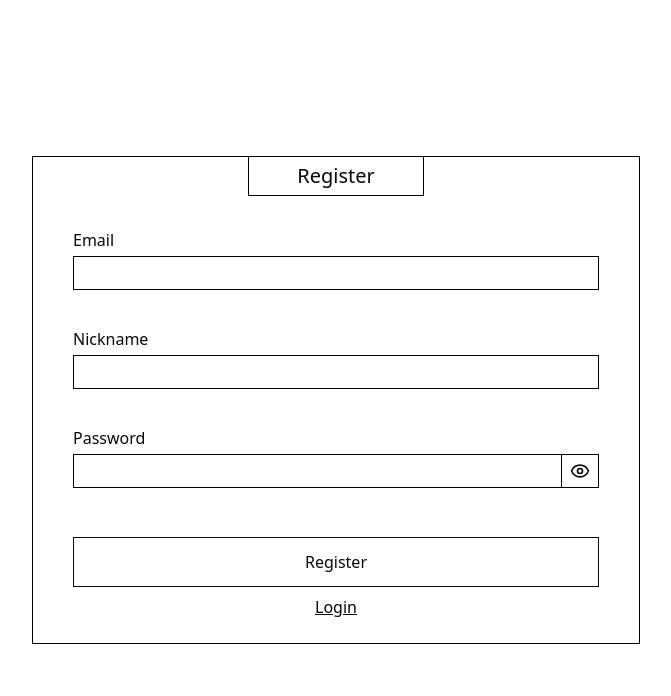
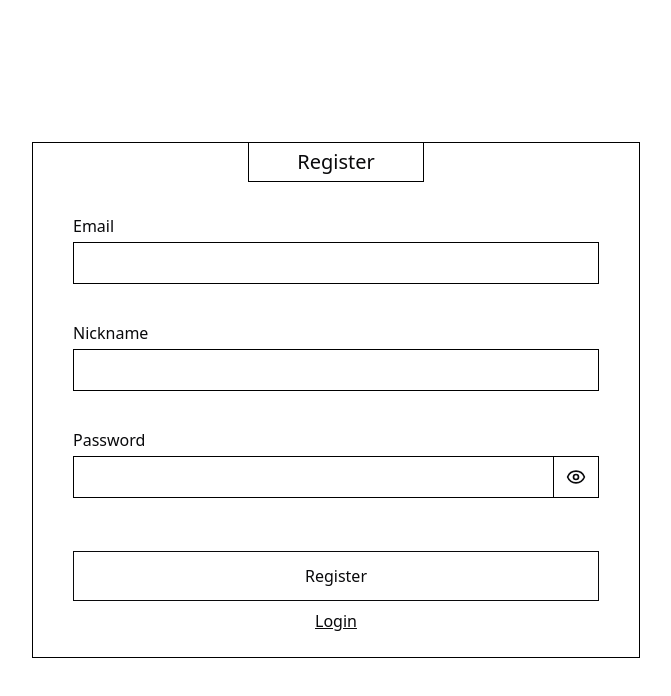
Before and after one commit to yehor-akunishnikov/express-vue-deploy, a Vue app in the folder ui/: page /auth/register in a window 1280 px wide. Shown: the top 696 px of the page, without its empty margins (304-975 px from the left). Built offline with nearby package versions, Linux system fonts and the light colour scheme; the HTML template or start-up script is replaced by a standard one.

Commit message:
[UI] - Better auth UX - Show alert on redirect

```diff
--- a/ui/src/components/common/AppAlert.vue
+++ b/ui/src/components/common/AppAlert.vue
@@ -6,26 +6,21 @@ const state = useAppAlertStore();
 </script>
 
 <template>
-  <Transition>
-    <div
-      class="wrapper"
-      v-if="state.isShown"
-    >
+  <TransitionGroup>
     <Alert
-        v-for="(config, i) in state.publicQueue"
-        :key="config?.id"
-        :severity="config?.severity"
+      v-for="(config, i) in state.configsQueue"
+      :key="config.id"
+      :severity="config.severity"
       :index="i"
     >
       <AlertTitle>
-          {{ config?.title }}
+        {{ config.title }}
       </AlertTitle>
       <AlertDescription>
-          {{ config?.description }}
+        {{ config.description }}
       </AlertDescription>
     </Alert>
-    </div>
-  </Transition>
+  </TransitionGroup>
 </template>
 
 <style scoped lang="scss">
--- a/ui/src/components/forms/FormInput.vue
+++ b/ui/src/components/forms/FormInput.vue
@@ -46,7 +46,7 @@ const model = defineModel<string>({ default: "" });
 
 .input {
   width: 100%;
-  padding: 0.25rem 0.5rem;
+  padding: 0.5rem 0.5rem;
 }
 
 .addon {
--- a/ui/src/components/forms/PasswordInput.vue
+++ b/ui/src/components/forms/PasswordInput.vue
@@ -46,7 +46,7 @@ const model = defineModel<string>();
 <style scoped lang="scss">
 .button {
   display: inline-block;
-  padding: 0.25rem 0.5rem;
+  padding: 0.25rem 0.75rem;
   height: 100%;
 
   cursor: pointer;
--- a/ui/src/composables/useForm.ts
+++ b/ui/src/composables/useForm.ts
@@ -11,6 +11,8 @@ export const useForm = <T extends Record<string, unknown>>(
   const state = reactive<T>(defaultValue);
   const isDirty = ref(false);
   const isLoading = ref(false);
+  const responseError = ref<string | null>(null);
+  const responseErrorTimeout = ref<number | null>(null);
 
   const errorState = computed<ErrorState>((): ErrorState => {
     const errorsMap: ErrorState = {};
@@ -58,12 +60,26 @@ export const useForm = <T extends Record<string, unknown>>(
     }
   }
 
+  function setResponseError(text: string): void {
+    responseError.value = text;
+
+    if (responseErrorTimeout.value) {
+      clearTimeout(responseErrorTimeout.value);
+    }
+
+    responseErrorTimeout.value = setTimeout(() => {
+      responseError.value = null;
+    }, 3000);
+  }
+
   return {
     state,
     errorState,
     isLoading,
     isDirty,
     isValid,
+    responseError,
     handleSubmit,
+    setResponseError,
   };
 };
--- a/ui/src/features/auth/forms/LoginForm.vue
+++ b/ui/src/features/auth/forms/LoginForm.vue
@@ -6,10 +6,11 @@ import FormInput from "@/components/forms/FormInput.vue";
 import AuthFormBtn from "@/features/auth/partials/AuthFormBtn.vue";
 import { loginValidator } from "@/features/auth/forms/validators";
 import AuthBottomLink from "@/features/auth/partials/AuthBottomLink.vue";
+import AuthResponseError from "@/features/auth/partials/AuthResponseError.vue";
 import { useAppAlertStore } from "@/stores/appAlert";
 import { setAuthToken } from "@/utils/localStorage";
+import { ALERT_SEVERITY } from "@/types/common";
 import httpClient from "@/utils/httpClient";
-import { ALERT_SEVERITY } from "@/types/common";
 import router from "@/router";
 
 const alert = useAppAlertStore();
@@ -30,13 +31,15 @@ const form = useForm(
       if (res.token) {
         setAuthToken(res.token);
 
+        alert.show({
+          description: "Successfully logged in, redirecting to the Dashboard page",
+          severity: ALERT_SEVERITY.INFO,
+        });
+
         router.push({ name: "dashboard" });
       }
     } catch (e) {
-      alert.show({
-        description: "Failed to login, please try again",
-        severity: ALERT_SEVERITY.ERROR,
-      });
+      form.setResponseError("Failed to login, please try again");
     }
   },
 );
@@ -44,7 +47,7 @@ const form = useForm(
 
 <template>
   <form @submit.stop.prevent="form.handleSubmit">
-    <div class="space-y-3 mb-6">
+    <div class="space-y-3">
       <FormField
         id="email-input"
         label="Email"
@@ -72,6 +75,7 @@ const form = useForm(
     </div>
 
     <div class="space-y-2">
+      <AuthResponseError :text="form.responseError.value" />
       <AuthFormBtn
         :disabled="form.isLoading.value"
         type="submit"
--- a/ui/src/features/auth/forms/RegisterForm.vue
+++ b/ui/src/features/auth/forms/RegisterForm.vue
@@ -1,15 +1,16 @@
 <script setup lang="ts">
 import { useForm } from "@/composables/useForm";
+import AuthResponseError from "@/features/auth/partials/AuthResponseError.vue";
 import PasswordInput from "@/components/forms/PasswordInput.vue";
 import FormField from "@/components/forms/FormField.vue";
 import FormInput from "@/components/forms/FormInput.vue";
 import AuthFormBtn from "@/features/auth/partials/AuthFormBtn.vue";
 import { registerValidator } from "@/features/auth/forms/validators";
 import AuthBottomLink from "@/features/auth/partials/AuthBottomLink.vue";
+import httpClient from "@/utils/httpClient";
+import router from "@/router";
 import { useAppAlertStore } from "@/stores/appAlert";
-import httpClient from "@/utils/httpClient";
 import { ALERT_SEVERITY } from "@/types/common";
-import router from "@/router";
 
 const alert = useAppAlertStore();
 const form = useForm(
@@ -27,12 +28,14 @@ const form = useForm(
         },
       });
 
+      alert.show({
+        description: "Successfully registered, redirecting to the Login page",
+        severity: ALERT_SEVERITY.INFO,
+      });
+
       router.push({ name: "auth:login" });
     } catch (e) {
-      alert.show({
-        description: "Failed to register, please try again",
-        severity: ALERT_SEVERITY.ERROR,
-      });
+      form.setResponseError("Failed to register, please try again");
     }
   },
 );
@@ -40,7 +43,7 @@ const form = useForm(
 
 <template>
   <form @submit.stop.prevent="form.handleSubmit">
-    <div class="space-y-3 mb-6">
+    <div class="space-y-3">
       <FormField
         id="email-input"
         label="Email"
@@ -81,6 +84,7 @@ const form = useForm(
     </div>
 
     <div class="space-y-2">
+      <AuthResponseError :text="form.responseError.value" />
       <AuthFormBtn
         :disabled="form.isLoading.value"
         type="submit"
--- a/ui/src/features/auth/partials/AuthFormBtn.vue
+++ b/ui/src/features/auth/partials/AuthFormBtn.vue
@@ -29,6 +29,7 @@ defineProps<{
   border-width: 1px;
   border-style: solid;
   border-color: unset;
+  font-size: var(--text-lg);
 
   &:disabled {
     opacity: 0.4;
--- /dev/null
+++ b/ui/src/features/auth/partials/AuthResponseError.vue
@@ -0,0 +1,26 @@
+<script setup lang="ts">
+import { cn } from "@/lib/utils";
+
+defineProps<{
+  text: string | null;
+}>();
+</script>
+
+<template>
+  <p
+    :class="
+      cn(
+        'message text-red-700 text-center text-sm transition-opacity duration-500',
+        text ? 'opacity-100' : 'opacity-0',
+      )
+    "
+  >
+    {{ text }}
+  </p>
+</template>
+
+<style scoped lang="scss">
+.message {
+  min-height: 20px;
+}
+</style>
--- a/ui/src/stores/appAlert.ts
+++ b/ui/src/stores/appAlert.ts
@@ -1,32 +1,38 @@
 import { defineStore } from "pinia";
-import { computed, ref } from "vue";
+import { ref } from "vue";
 
 import { type AlertConfig } from "@/types/common";
 
 export const useAppAlertStore = defineStore("appAlertStore", () => {
   const configsQueue = ref<AlertConfig[]>([]);
-  const latestConfig = ref<AlertConfig | null>(null);
+  const alertRemovalInterval = ref<number | null>(null);
 
-  const publicQueue = computed(() =>
-    configsQueue.value.length ? configsQueue.value : [latestConfig.value],
-  );
-  const isShown = computed<boolean>(() => !!configsQueue.value.length);
+  function startCleanup(durationMs: number): void {
+    alertRemovalInterval.value = setInterval(() => {
+      configsQueue.value.shift();
+
+      if (!configsQueue.value.length) {
+        clearInterval(alertRemovalInterval.value!);
+      }
+    }, durationMs);
+  }
 
   function show(alertConfig: AlertConfig): void {
-    if (configsQueue.value.length >= 5) return;
+    const MAX_ALERTS_AT_A_TIME = 5;
+    const DEFAULT_DISPLAY_TIME_MS = 3000;
+
+    if (configsQueue.value.length >= MAX_ALERTS_AT_A_TIME) return;
 
     alertConfig.id = crypto.randomUUID();
     alertConfig.title = alertConfig.title ?? alertConfig.severity;
     configsQueue.value = [...configsQueue.value, alertConfig];
-    latestConfig.value = alertConfig;
 
-    setTimeout(
-      () => {
-        configsQueue.value.shift();
-      },
-      (alertConfig.durationMs ?? 3000) * configsQueue.value.length + 1,
-    );
+    if (alertRemovalInterval.value) {
+      clearInterval(alertRemovalInterval.value);
+    }
+
+    startCleanup(alertConfig.durationMs ?? DEFAULT_DISPLAY_TIME_MS);
   }
 
-  return { show, publicQueue, isShown };
+  return { show, configsQueue };
 });
```
Lines whose indentation alone changed are shown as unchanged.
